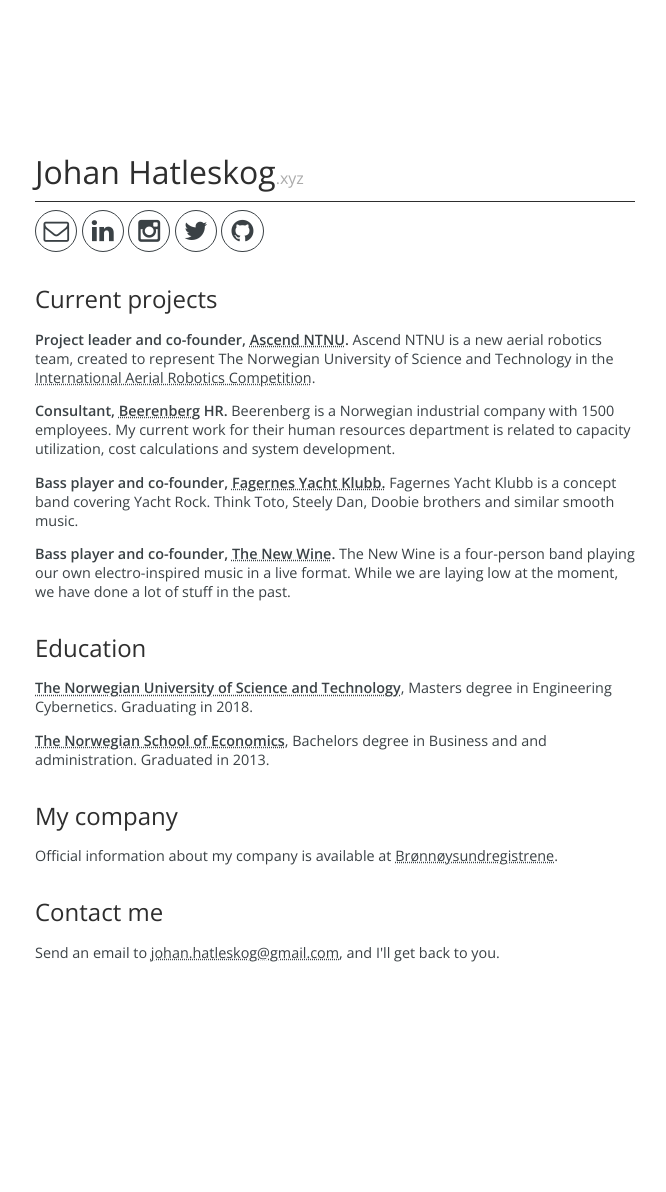
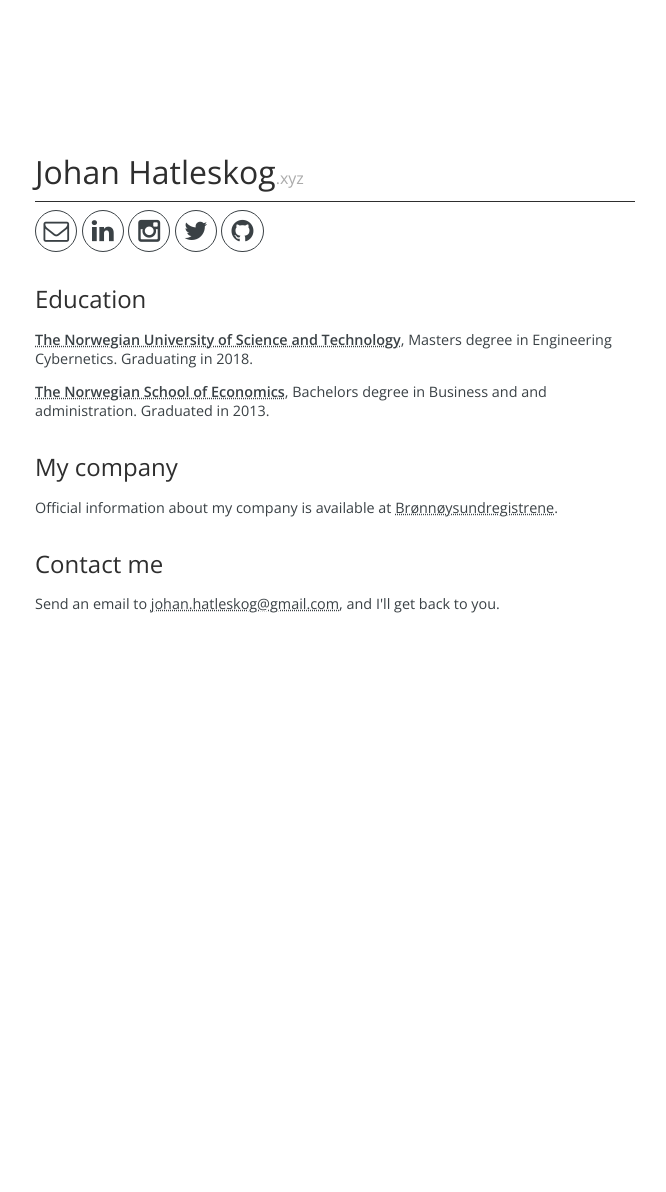
Before and after one commit to sunnivi/johhat.github.io, a Jekyll site: the page built from index.html, in a window 1280 px wide. Shown: the whole page, without its empty margins (305-971 px from the left). Built offline with Jekyll 4.4.1, drawn with Linux system fonts in a browser that asks for light colours; after the commit the page ends 900 px from its top, so only the background shows below that.

Commit message:
Remove projects section

```diff
--- a/index.html
+++ b/index.html
@@ -38,25 +38,6 @@
   </section>
 
   <section>
-    <h2>Current projects</h2>
-    <p>
-      <strong>Project leader and co-founder, <a href="http://ascendntnu.no">Ascend NTNU</a>.</strong> Ascend NTNU is a new aerial robotics team, created to represent The Norwegian University of Science and Technology in the <a href="http://www.aerialroboticscompetition.org/">International Aerial Robotics Competition</a>.
-    </p>
-
-    <p>
-      <strong>Consultant, <a href="http://beerenberg.com">Beerenberg</a> HR.</strong> Beerenberg is a Norwegian industrial company with 1500 employees. My current work for their human resources department is related to capacity utilization, cost calculations and system development.
-    </p>
-
-    <p>
-      <strong>Bass player and co-founder, <a href="http://yachtrock.no">Fagernes Yacht Klubb.</a></strong> Fagernes Yacht Klubb is a concept band covering Yacht Rock. Think Toto, Steely Dan, Doobie brothers and similar smooth music.
-    </p>
-
-    <p>
-      <strong>Bass player and co-founder, <a href="https://www.facebook.com/THE-NEW-WINE-176952006359">The New Wine</a>.</strong> The New Wine is a four-person band playing our own electro-inspired music in a live format. While we are laying low at the moment, we have done a lot of stuff in the past.
-    </p>
-  </section>
-
-  <section>
     <h2>Education</h2>
     <p>
       <strong><a href="http://ntnu.edu/">The Norwegian University of Science and Technology</a></strong>, Masters degree in Engineering Cybernetics. Graduating in 2018.
```
